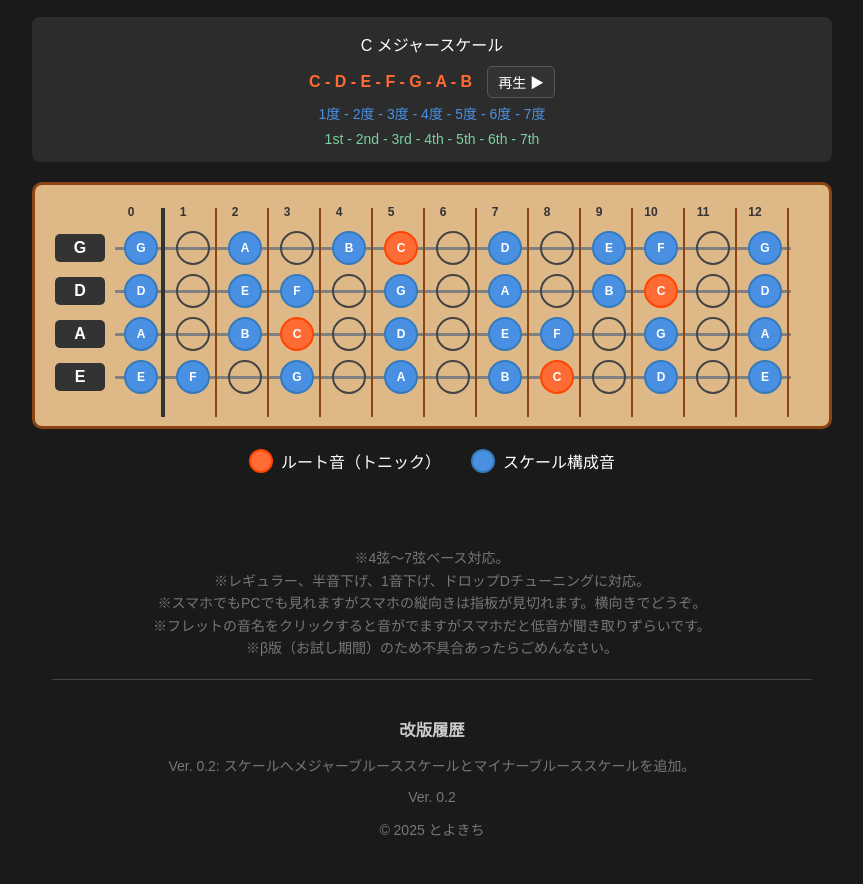
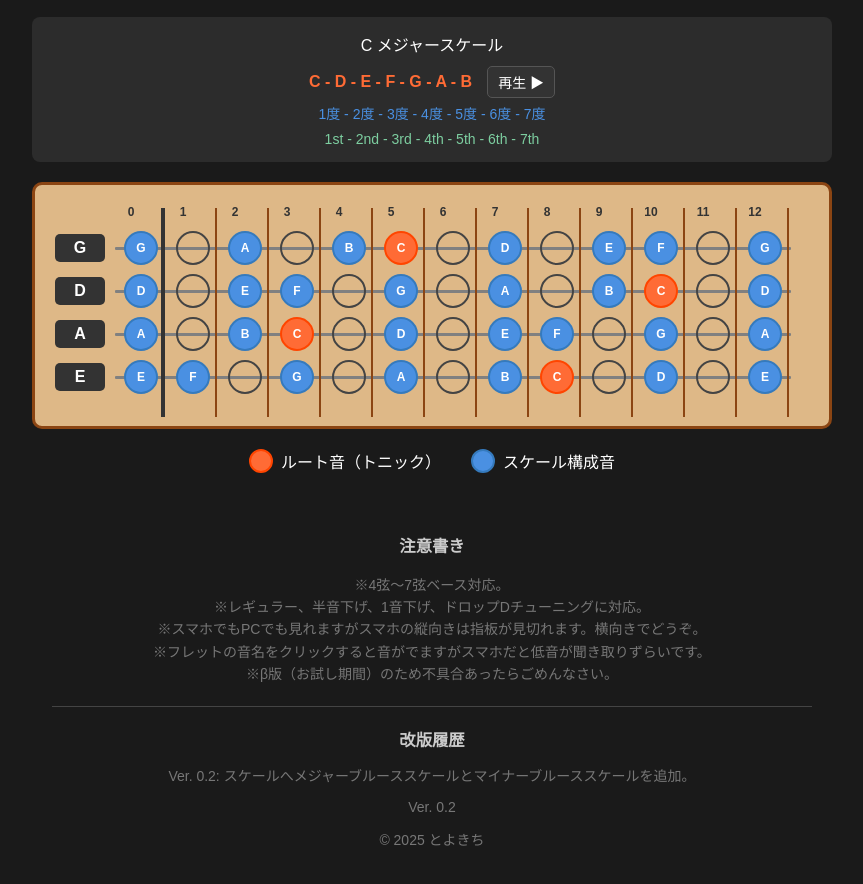
Before and after one commit to toyokky/bass-scale, a plain HTML site: page index.html in a window 1280 px wide. Shown: the part 180-1064 px from the top of the page, without its empty margins (208-1071 px from the left). Drawn offline with Linux system fonts and the light colour scheme.

Commit message:
Update index.html

```diff
--- a/index.html
+++ b/index.html
@@ -310,8 +310,10 @@
             padding-top: 20px;
         }
 
-        .version-history h3 {
+        /* h3のスタイルを共通化 */
+        .version-history h3, .notice h3 {
             color: #ccc;
+            margin-top: 0;
             margin-bottom: 10px;
         }
 
@@ -413,6 +415,7 @@
 
         <footer>
             <div class="notice">
+                <h3>注意書き</h3>
                 <p>
                     ※4弦～7弦ベース対応。<br>
                     ※レギュラー、半音下げ、1音下げ、ドロップDチューニングに対応。<br>
```
